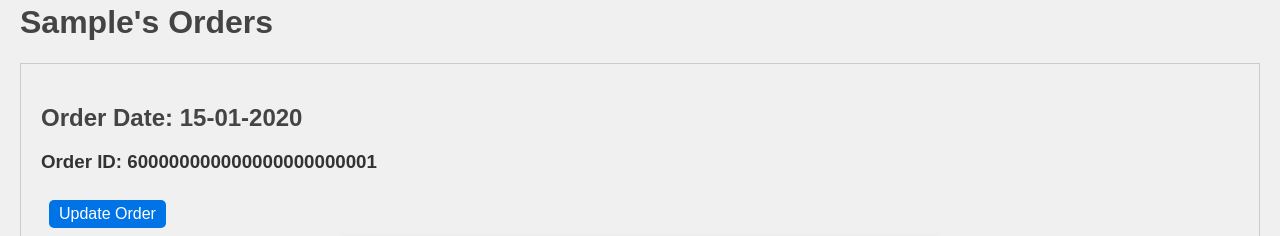
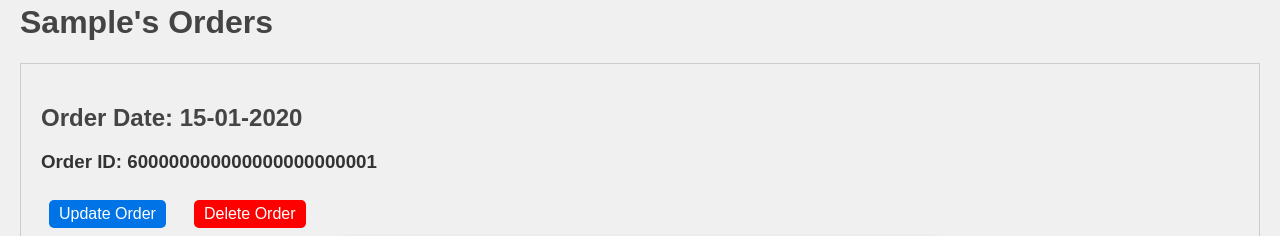
Before and after one commit to JorgeRSLC/bu_602_final_project, a Node server app: page /admin/review-orders/600000000000000000000001 in a window 1280 px wide. Shown: the part 191-427 px from the top of the page. Run offline with Node 20, Linux system fonts and the light colour scheme; tables that the repository leaves empty hold one stand-in row (values such as "Sample post"); some libraries are stand-ins or nearby versions.

Commit message:
Build functionality for deleting orders
Build views and routes for admin to delete orders

```diff
--- a/public/stylesheets/custom.css
+++ b/public/stylesheets/custom.css
@@ -436,8 +436,10 @@ button:hover {
     border: 1px solid #ccc;
     padding: 10px;
 }
+
 td.customer-links a,
-.update-link {
+.update-link,
+.delete-link {
     display: inline-block !important;
     padding: 5px 10px !important;
     margin-right: 10px !important;
@@ -453,10 +455,20 @@ td.customer-links a:last-child {
 }
 
 td.customer-links a:hover,
-.update-link:hover {
+.update-link:hover,
+.delete-link:hover {
     background-color: #005aad !important;
 }
 
-.update-link {
+.link-container {
+    display: flex;
+    gap: 10px;
+}
+
+.update-link,
+.delete-link {
     margin: 8px;
 }
+.delete-link {
+    background-color: #ff0000 !important;
+}
--- a/routes/adminRoutes.js
+++ b/routes/adminRoutes.js
@@ -22,4 +22,6 @@ adminRouter.get('/review-orders/:id', require('./reviewOrders'));
 adminRouter.get('/update-order/:id', require('./updateOrder'));
 adminRouter.post('/update-order/:id', require('./submitChangedOrder'));
 
+adminRouter.get('/delete-order/:id', require('./deleteOrder'));
+
 module.exports = adminRouter;
--- a/views/reviewOrdersView.handlebars
+++ b/views/reviewOrdersView.handlebars
@@ -5,7 +5,12 @@
         <div class="order-block">
             <h2>Order Date: {{this.date}}</h3>
             <h3>Order ID: {{this.orderID}}</h2>
-            <a href="/admin/update-order/{{this.orderID}}" class="update-link">Update Order</a>
+            <div class="link-container">
+                <a href="/admin/update-order/{{this.orderID}}"
+                class="update-link">Update Order</a>
+                <a href="/admin/delete-order/{{this.orderID}}"
+                class="delete-link">Delete Order</a>
+            </div>
             <table class="ordersView-table">
                 <thead>
                     <tr>
```
Also changed, not shown: routes/deleteOrder.js (added, +29 -0 lines).
